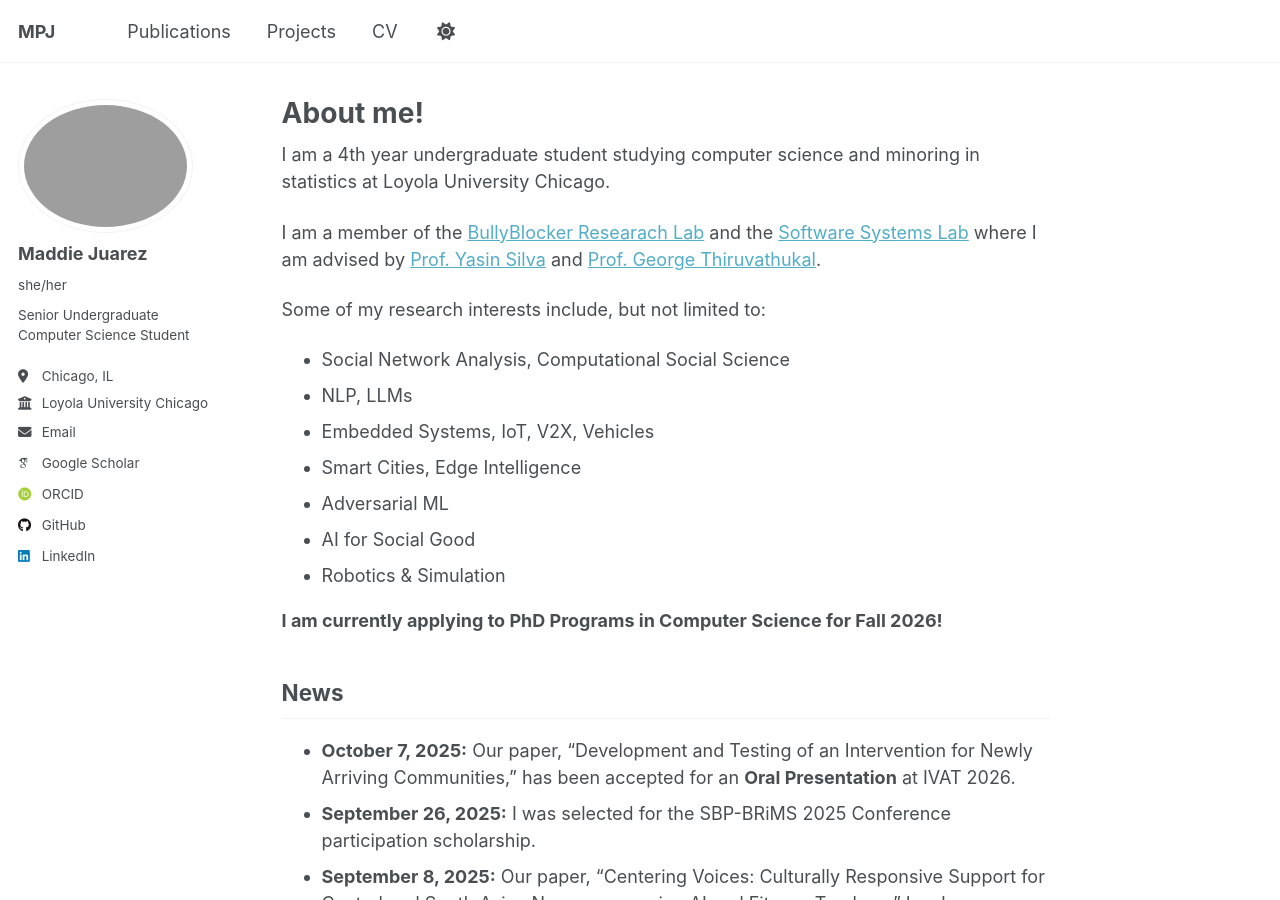
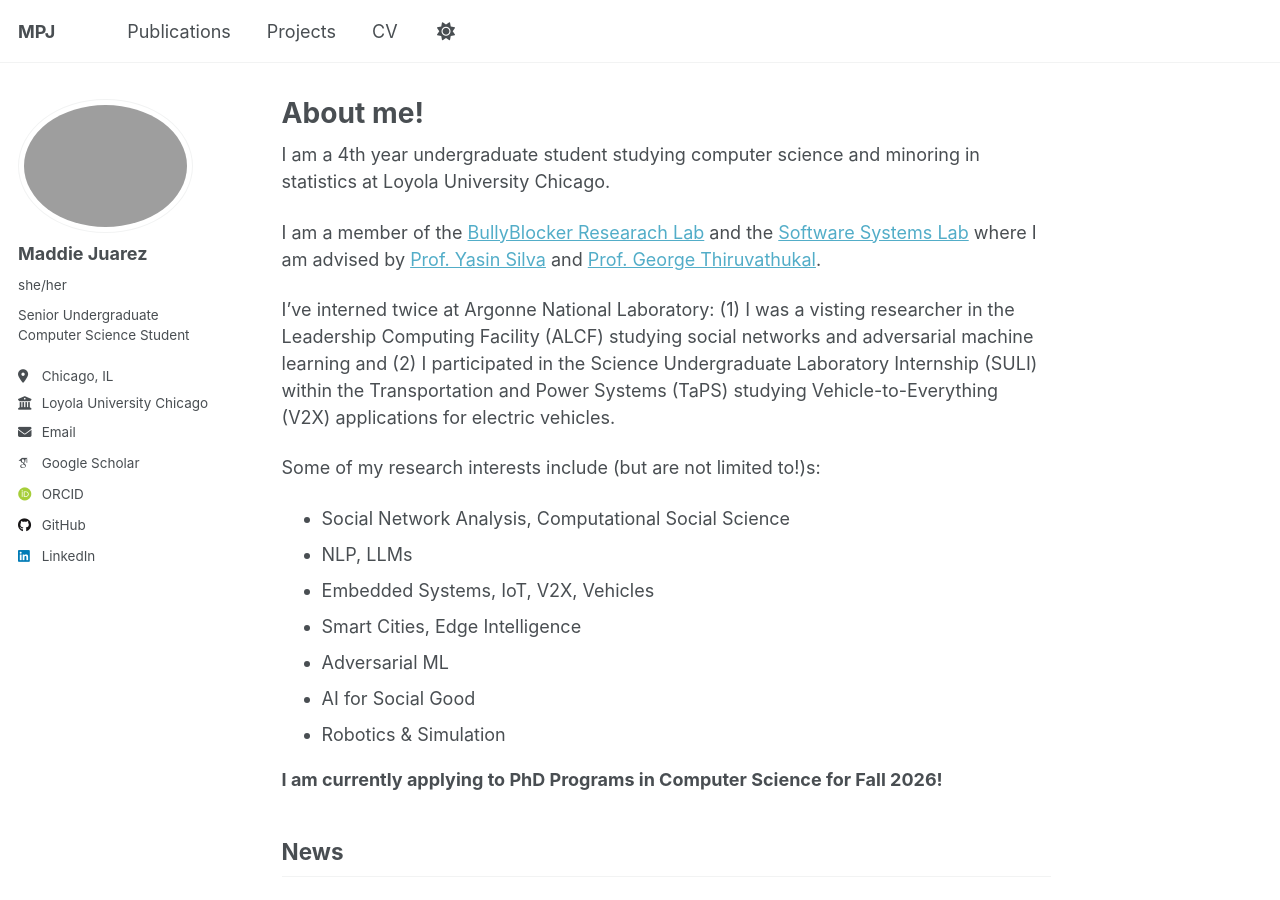
Before and after one commit to mjuarez4/mjuarez4.github.io, a Jekyll site: the page built from _pages/about.md, in a window 1280 px wide and 900 px high. Built offline with Jekyll 4.4.1, drawn with Linux system fonts in a browser that asks for light colours; some web fonts are replaced; a script that is not in the unit is left out.

Commit message:
adding bio

```diff
--- a/_pages/about.md
+++ b/_pages/about.md
@@ -11,7 +11,9 @@ I am a 4th year undergraduate student studying computer science and minoring in
 
 I am a member of the [BullyBlocker Researach Lab](https://ysilva.cs.luc.edu/BullyBlocker/) and the [Software Systems Lab](https://ssl.cs.luc.edu/) where I am advised by [Prof. Yasin Silva](https://ysilva.cs.luc.edu/) and [Prof. George Thiruvathukal](https://gkt.sh/).
 
-Some of my research interests include, but not limited to:
+I've interned twice at Argonne National Laboratory: (1) I was a visting researcher in the Leadership Computing Facility (ALCF) studying social networks and adversarial machine learning and (2) I participated in the Science Undergraduate Laboratory Internship (SULI) within the Transportation and Power Systems (TaPS) studying Vehicle-to-Everything (V2X) applications for electric vehicles.
+
+Some of my research interests include (but are not limited to!)s:
 - Social Network Analysis, Computational Social Science
 - NLP, LLMs
 - Embedded Systems, IoT, V2X, Vehicles
```
